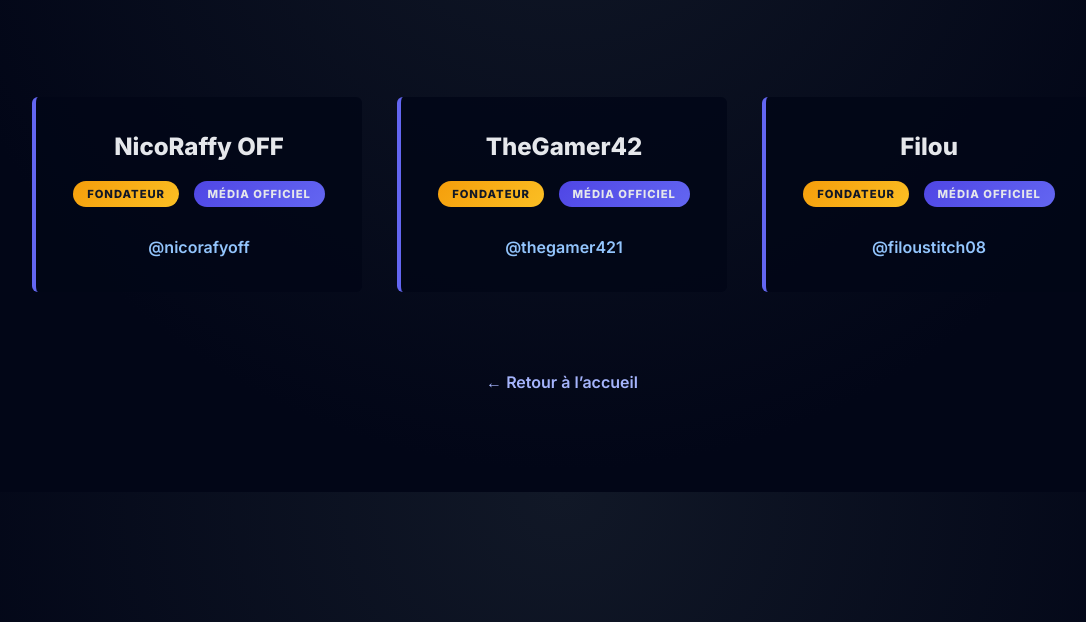
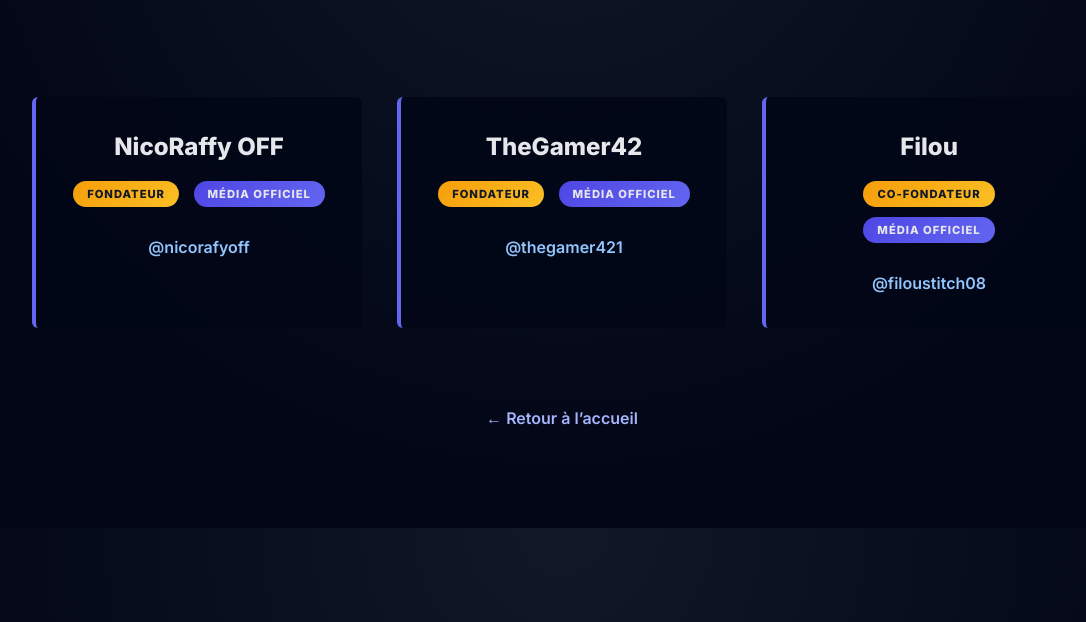
Before and after one commit to Nexora-rp/Nexora-rp.github.io, a plain HTML site: page Créateurs-Nexora.html in a window 1280 px wide. Shown: the part 178-800 px from the top of the page, without its empty margins (78-1164 px from the left). Drawn offline with Linux system fonts and the light colour scheme.

Commit message:
Update Créateurs-Nexora.html

```diff
--- a/Créateurs-Nexora.html
+++ b/Créateurs-Nexora.html
@@ -126,7 +126,7 @@
     <div class="creator">
       <h2>Filou</h2>
       <div class="badges">
-        <span class="badge fondateur">Fondateur</span>
+        <span class="badge fondateur">Co-Fondateur</span>
         <span class="badge media">Média Officiel</span>
       </div>
       <a href="https://www.tiktok.com/@filoustitch08" target="_blank">@filoustitch08</a>
```
